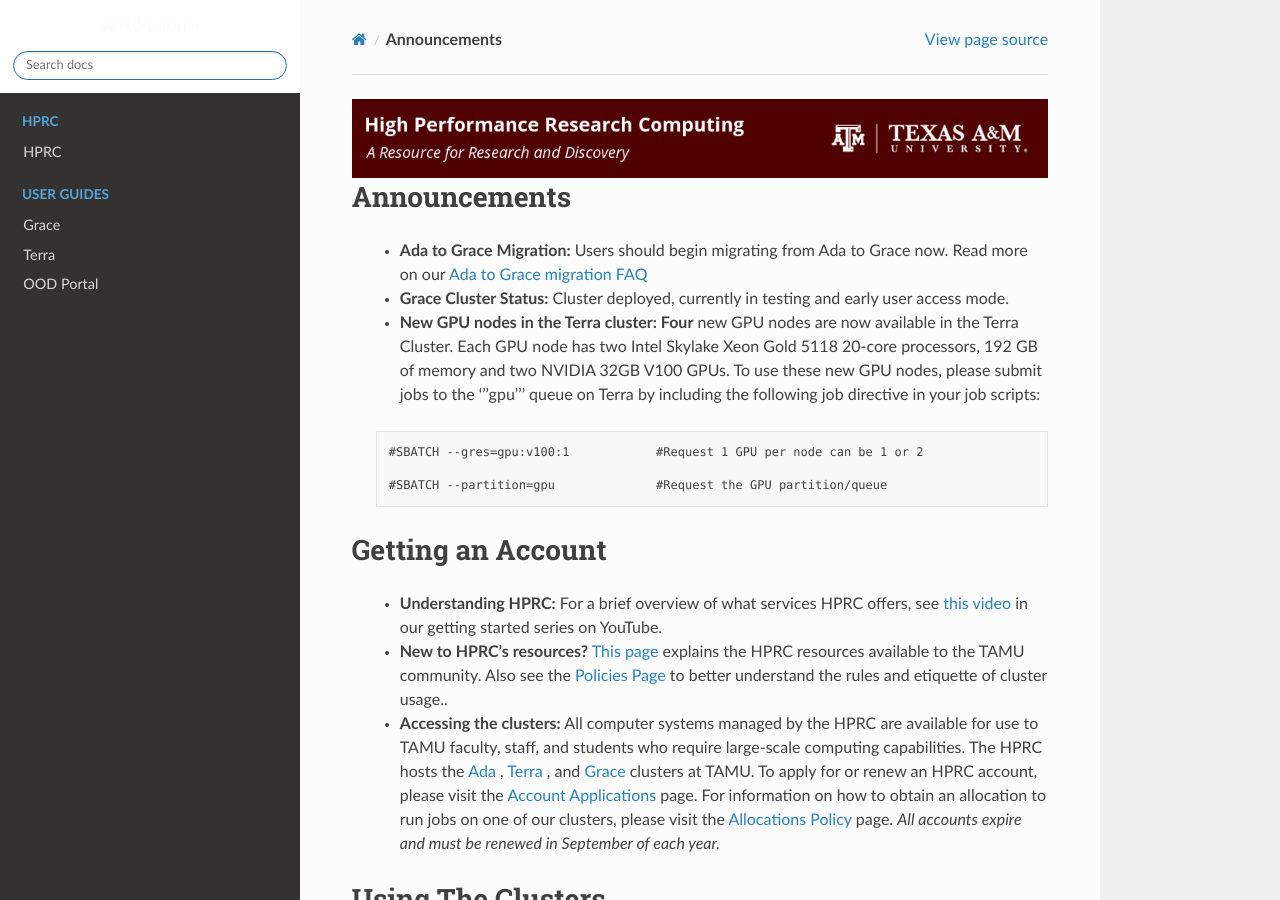
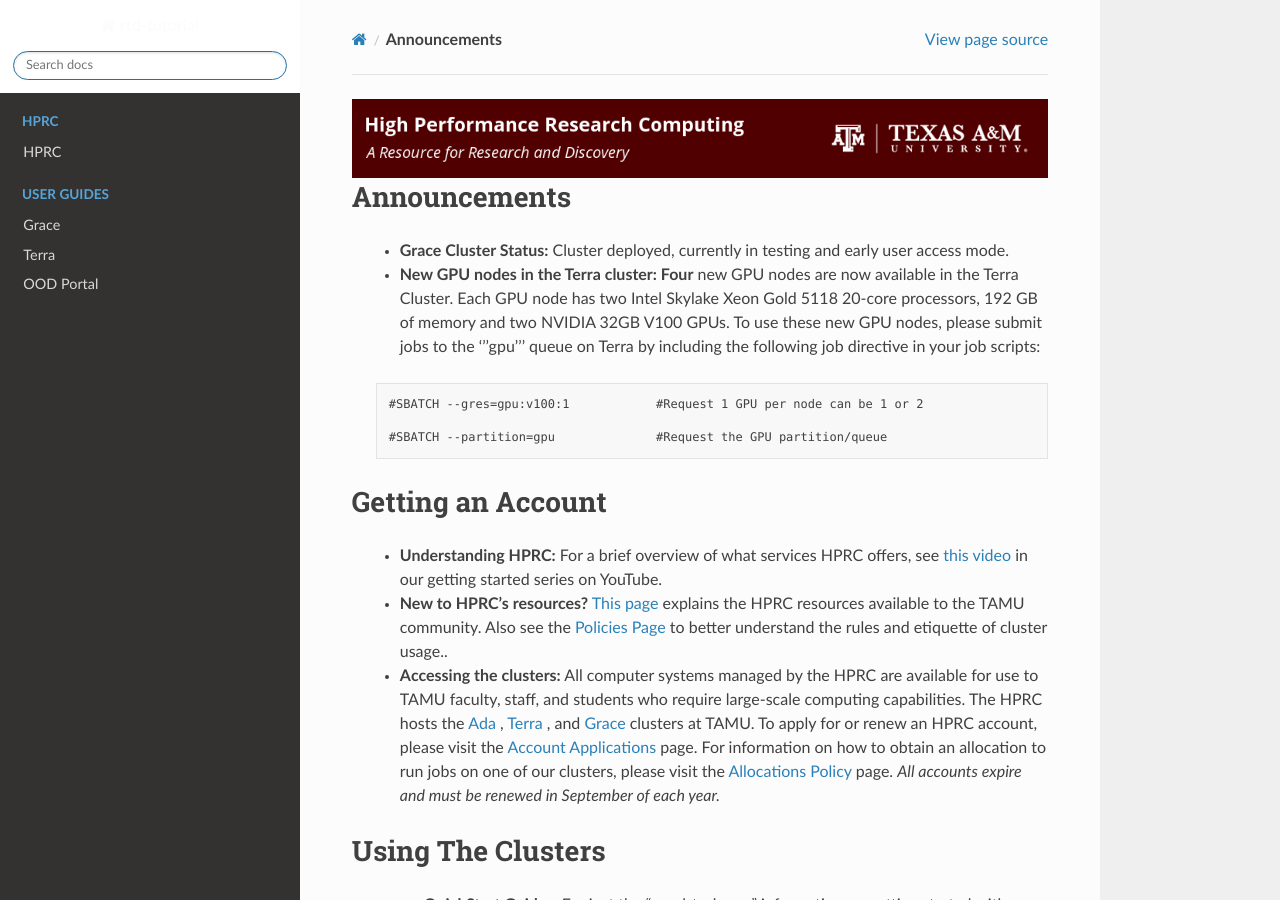
Before and after one commit to EmmanuelDej/rtd-tutorial, a Sphinx documentation site: the page built from docs/index.rst, in a window 1280 px wide and 900 px high. Built offline with Sphinx 7.4.7 and the Read the Docs theme 2.0.0, drawn with Linux system fonts in a browser that asks for light colours; pages that are not in the unit, such as notebooks, are missing from menus.

Commit message:
Update index.rst

```diff
--- a/docs/index.rst
+++ b/docs/index.rst
@@ -3,8 +3,6 @@
 
 **Announcements**
 ================
-
-   * **Ada to Grace Migration:** Users should begin migrating from Ada to Grace now. Read more on our `Ada to Grace migration FAQ <https://hprc.tamu.edu/wiki/HPRC:AdaGraceFAQ>`_
 
    * **Grace Cluster Status:** Cluster deployed, currently in testing and early user access mode.
 
```
